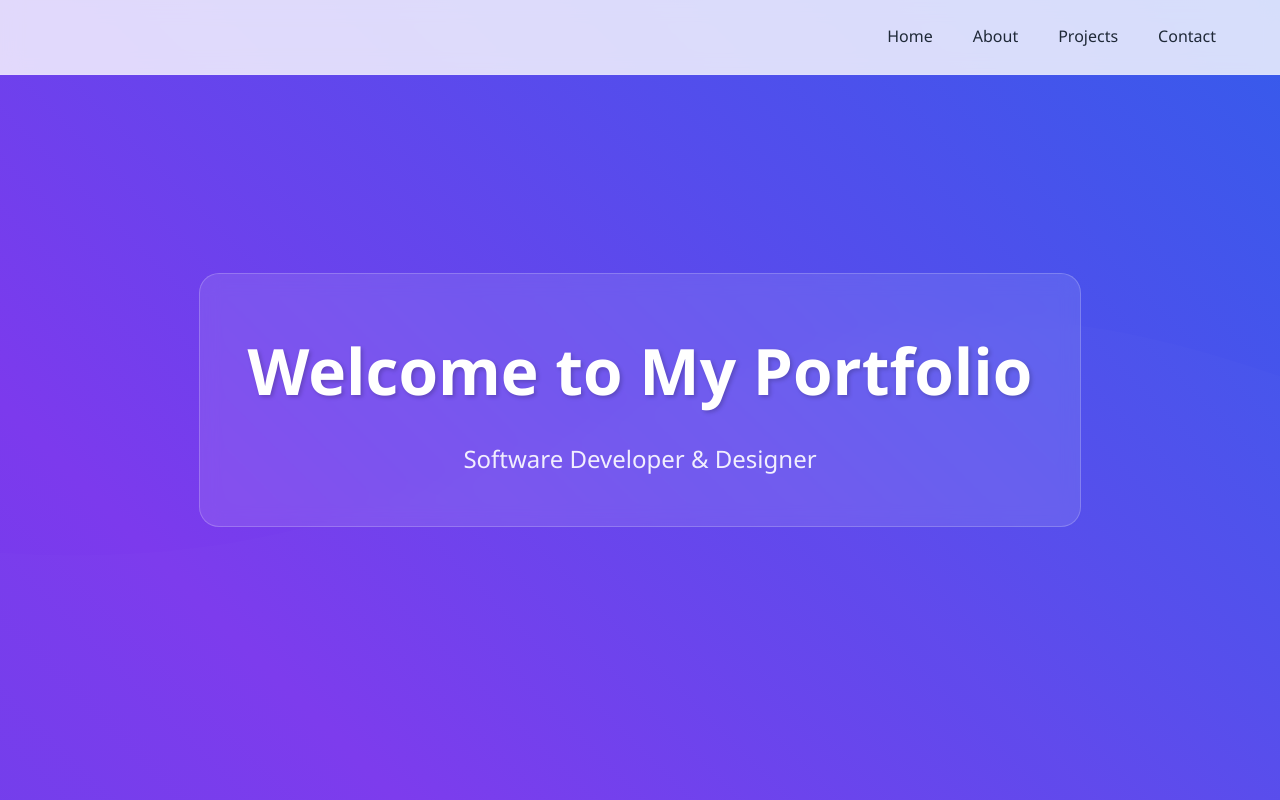
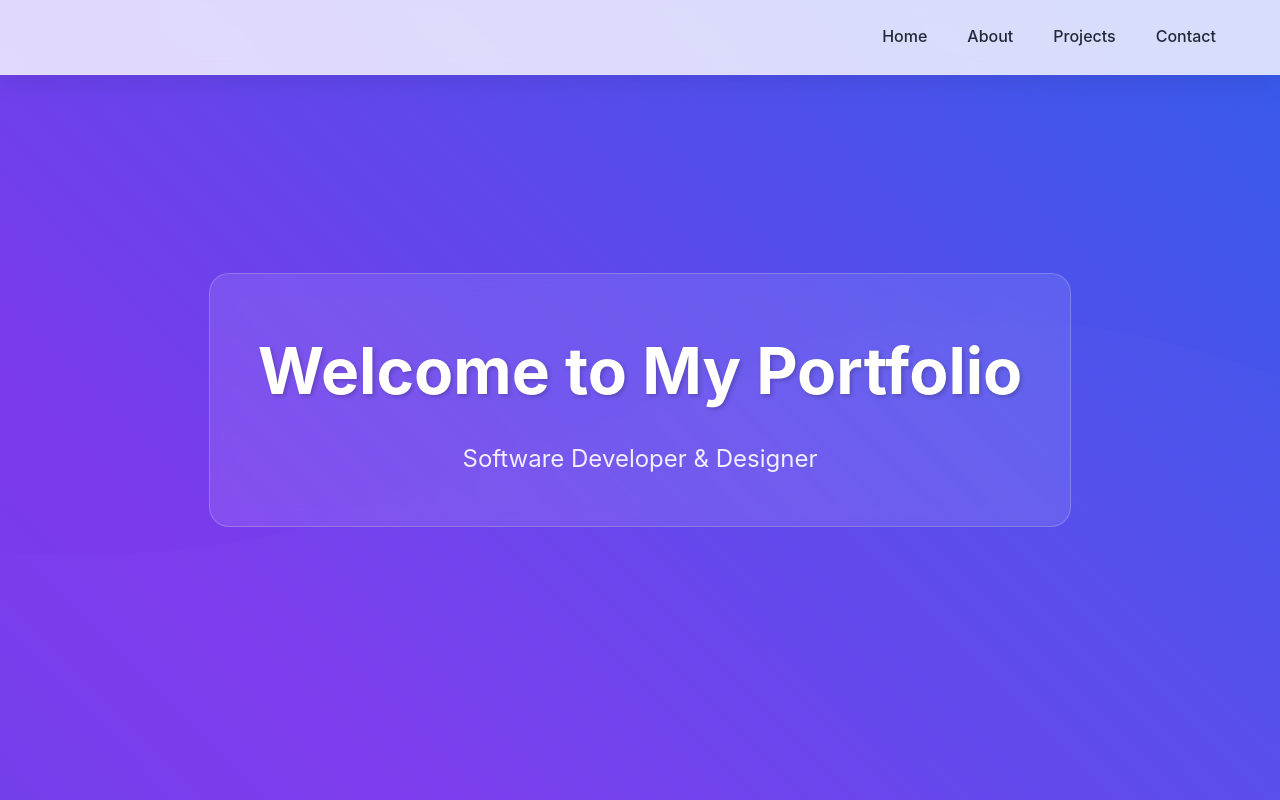
Before and after one commit to viktor676/Website, a plain HTML site: page index.html in a window 1280 px wide. Shown: the top 800 px of the page. Drawn offline with Linux system fonts and the light colour scheme; files that its build step writes are made by us from their sources.

Commit message:
Update font family and add animations in style.css

```diff
--- a/style.css
+++ b/style.css
@@ -14,11 +14,13 @@
 }
 
 body {
-    font-family: 'Segoe UI', Tahoma, Geneva, Verdana, sans-serif;
+    font-family: 'Inter', -apple-system, BlinkMacSystemFont, 'Segoe UI', Roboto, Oxygen, Ubuntu, Cantarell, sans-serif;
     line-height: 1.6;
     color: var(--dark);
     background-color: var(--light);
     overflow-x: hidden;
+    opacity: 0;
+    animation: fadeIn 0.5s ease-in forwards;
 }
 
 /* Scrollbar styling */
@@ -62,6 +64,7 @@ header {
     top: 0;
     z-index: 1000;
     border-bottom: 1px solid rgba(255, 255, 255, 0.1);
+    box-shadow: 0 4px 30px rgba(0, 0, 0, 0.1);
 }
 
 nav {
@@ -117,6 +120,8 @@ nav ul li a:hover::after {
     background: linear-gradient(45deg, #4f46e5, #7c3aed, #2563eb);
     background-size: 200% 200%;
     animation: gradientBG 10s ease infinite;
+    position: relative;
+    z-index: 1;
     text-align: center;
     position: relative;
     overflow: hidden;
```
